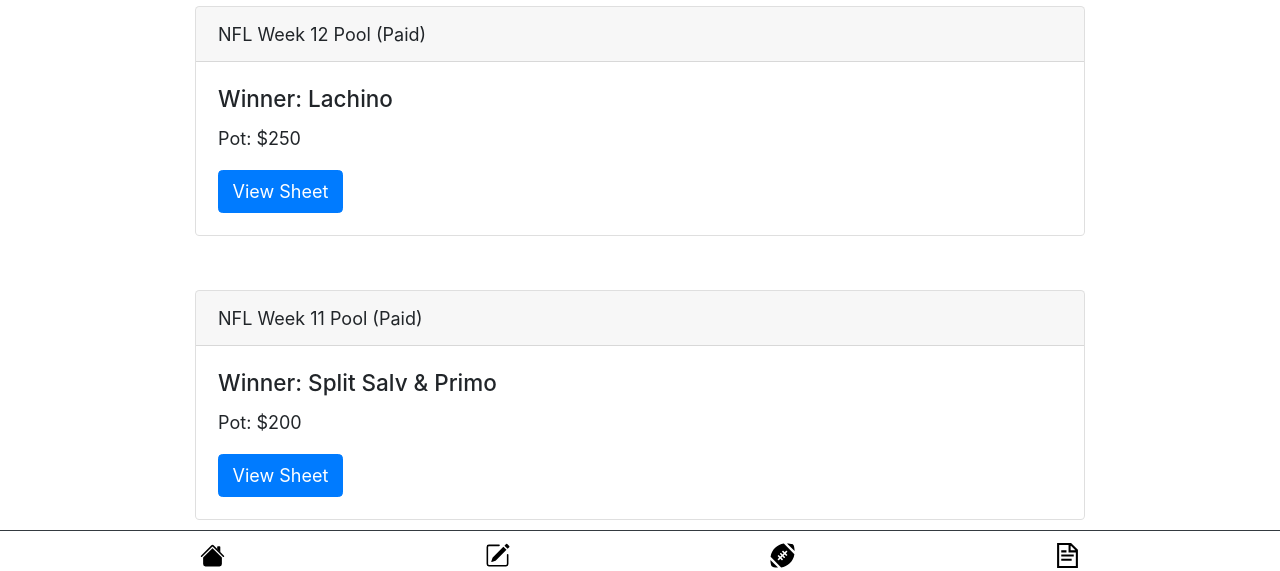
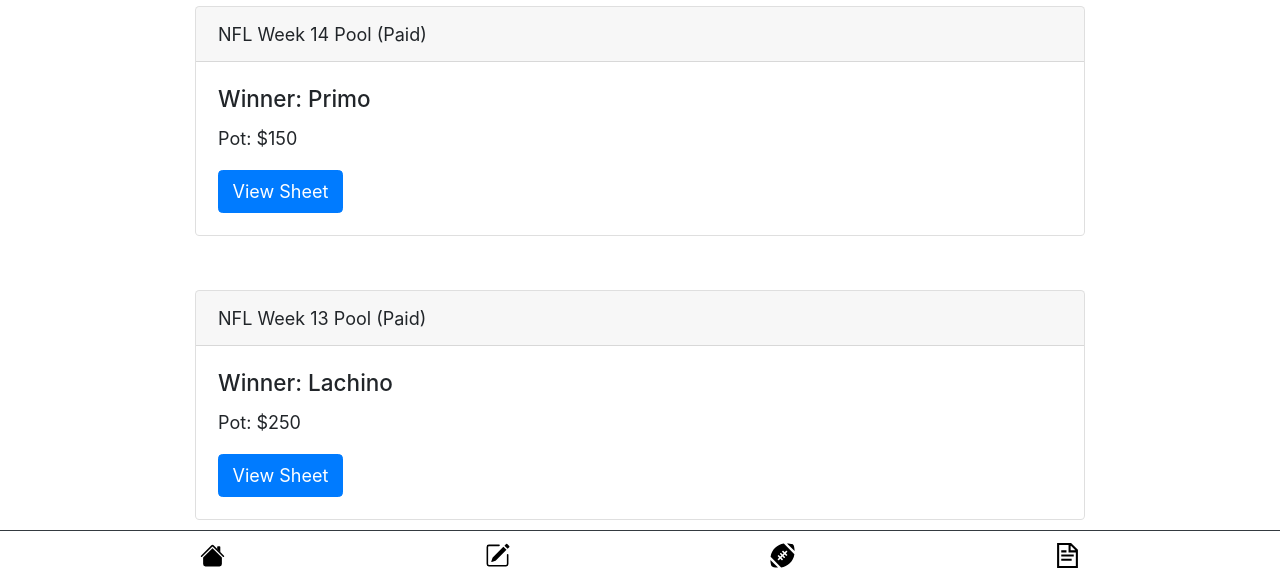
Before and after one commit to herrerake/iightbetlite, a Gatsby site: page / in a window 1280 px wide. Shown: the part 223-794 px from the top of the page. Built offline with nearby package versions, Linux system fonts and the light colour scheme; Gatsby itself is replaced by a stand-in of ours.

```diff
--- a/src/pages/index.js
+++ b/src/pages/index.js
@@ -22,7 +22,27 @@
         <Col>
           <h2>History Feed</h2>
           <Card>
-            <Card.Header>NFL Week 12 Pool (Paid)</Card.Header>
+            <Card.Header>NFL Week 14 Pool (Paid)</Card.Header>
+            <Card.Body>
+              <Card.Title>Winner: Primo</Card.Title>
+              <Card.Text>Pot: $150</Card.Text>
+              <Button variant="primary">
+                <Link
+                  className="text-white"
+                  to="https://docs.google.com/spreadsheets/d/1VCFIP-_X_0JxUhZt6X7KLkpZesreYGhQzQHKuVQKiwk/edit?usp=sharing"
+                  target="_blank"
+                >
+                  View Sheet
+                </Link>
+              </Button>
+            </Card.Body>
+          </Card>
+        </Col>
+      </Row>
+      <Row className="mt-5">
+        <Col>
+          <Card>
+            <Card.Header>NFL Week 13 Pool (Paid)</Card.Header>
             <Card.Body>
               <Card.Title>Winner: Lachino</Card.Title>
               <Card.Text>Pot: $250</Card.Text>
--- a/src/pages/paid-version-form.js
+++ b/src/pages/paid-version-form.js
@@ -27,7 +27,7 @@
       </Row>
     </Container>
     <iframe
-      src="https://docs.google.com/forms/d/e/1FAIpQLScz6qyE8VniVbZrtNbetyHl2mHakVw83taEghcCSYQURzEPkQ/viewform?embedded=true"
+      src="https://docs.google.com/forms/d/e/1FAIpQLSfNNKe5Q-sCGlA36-TodMwf9-NlOjxi79Deru5UvxHoDXZsOg/viewform?embedded=true"
       title="Pick 'Ems Form"
       width="375"
       height="4190"
```
Also changed, not shown: src/pages/sheet.js (+6 -6 lines).
